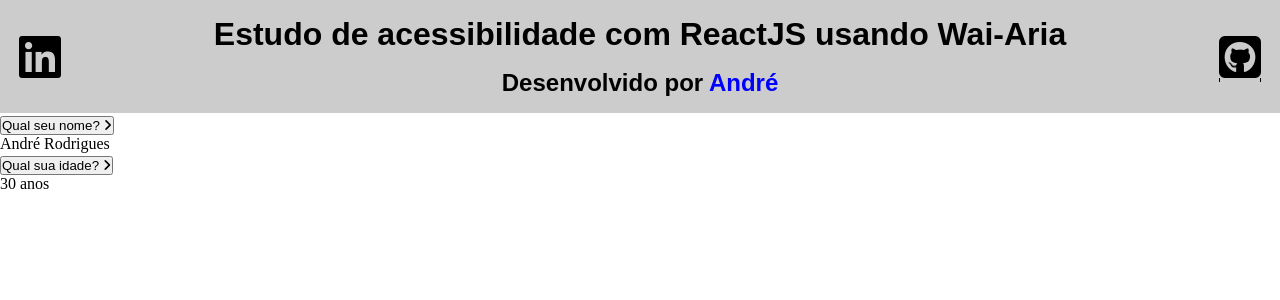
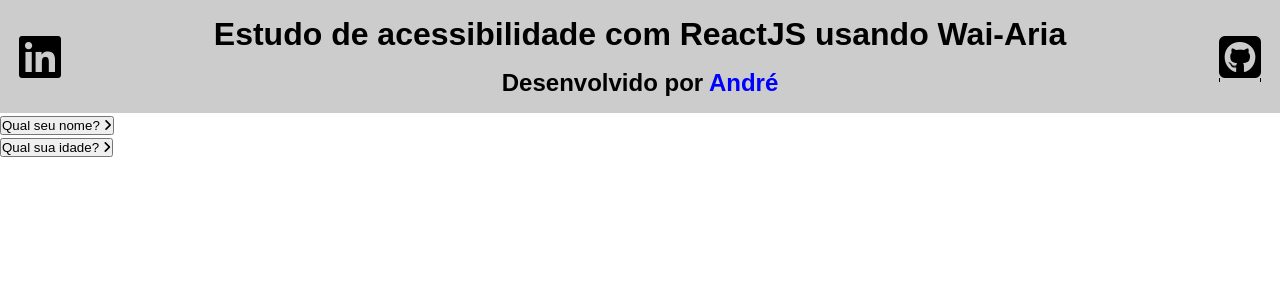
Before and after one commit to MunrraMT/estudo-react-acessibilidade, a React (Create React App) app: page / in a window 1280 px wide. Shown: the top 300 px of the page. Built offline with nearby package versions, Linux system fonts and the light colour scheme.

Commit message:
Funcionalidade AccordionItem

```diff
--- a/src/components/accordion/accordion-item/index.js
+++ b/src/components/accordion/accordion-item/index.js
@@ -1,27 +1,41 @@
-const AccordionItem = ({ quest, response, expanded = false }) => (
-  <article>
+import { useState } from 'react';
+
+const AccordionItem = ({ quest, response, id }) => {
+  const [expanded, setExpanded] = useState(false);
+
+  const handleClick = () => {
+    if (expanded === true) setExpanded(false);
+    if (expanded === false) setExpanded(true);
+  };
+
+  return (
+    <article key={`accordion-${id}`}>
       <h3>
         <button
-        id={`question-${quest}`}
+          onClick={handleClick}
+          id={`question-${id}`}
           aria-expanded={expanded}
-        aria-controls={`response-${quest}`}
+          aria-controls={`response-${id}`}
           type='button'
         >
           {quest}{' '}
+          {expanded ? (
             <span>
-          {expanded ? (
               <i className='fas fa-angle-right' />
+            </span>
           ) : (
+            <span>
               <i className='fas fa-angle-right' />
+            </span>
           )}
-        </span>
         </button>
       </h3>
 
-    <section id={`response-${quest}`} aria-labelledby={`question-${quest}`}>
-      <p>{response}</p>
+      <section id={`response-${id}`} aria-labelledby={`question-${id}`}>
+        {expanded ? <p>{response}</p> : null}
       </section>
     </article>
   );
+};
 
 export default AccordionItem;
--- a/src/pages/home-page.js
+++ b/src/pages/home-page.js
@@ -1,12 +1,21 @@
 import AccordionItem from '../components/accordion/accordion-item';
 import Header from '../components/header';
+import randomNumber from '../utils/random-number';
 
 const HomePage = () => (
   <>
     <Header />
     <main>
-      <AccordionItem quest='Qual seu nome?' response='André Rodrigues' />
-      <AccordionItem quest='Qual sua idade?' response='30 anos' />
+      <AccordionItem
+        quest='Qual seu nome?'
+        response='André Rodrigues'
+        id={randomNumber()}
+      />
+      <AccordionItem
+        quest='Qual sua idade?'
+        response='30 anos'
+        id={randomNumber()}
+      />
     </main>
   </>
 );
--- /dev/null
+++ b/src/utils/random-number.js
@@ -0,0 +1,3 @@
+const randomNumber = () => Math.floor(Math.random() * 999999 - 100000) + 100000;
+
+export default randomNumber;
```
Lines whose indentation alone changed are shown as unchanged.
